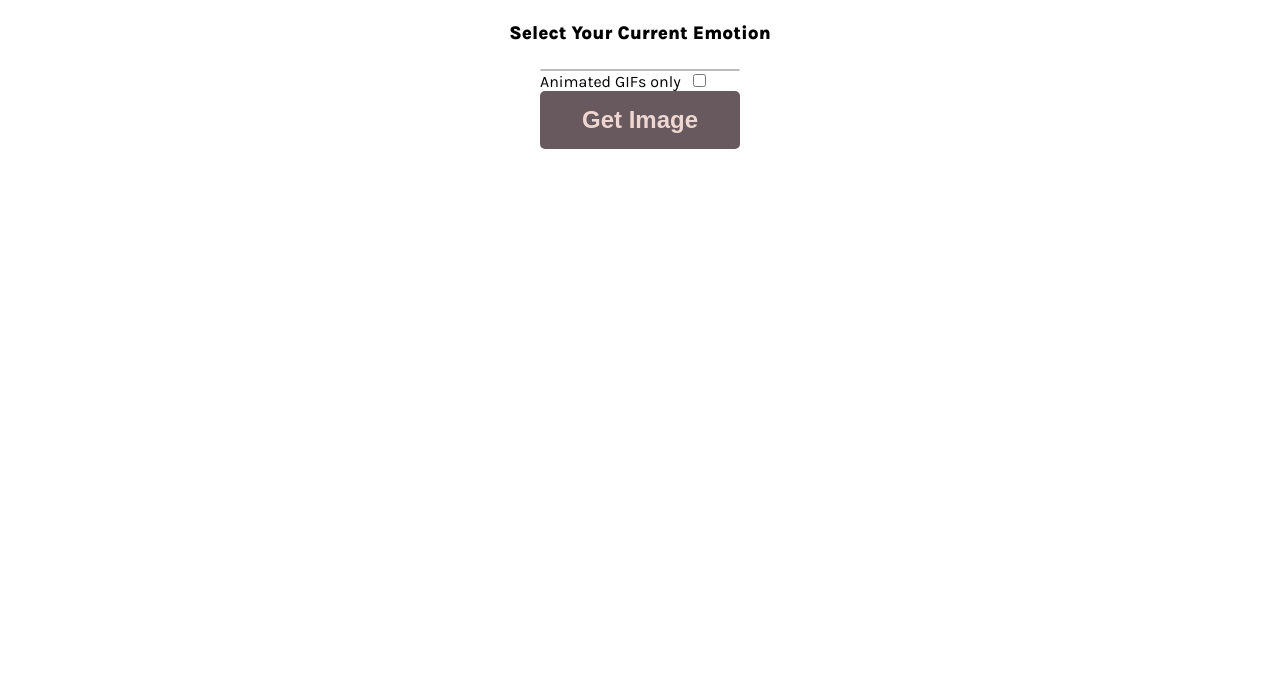
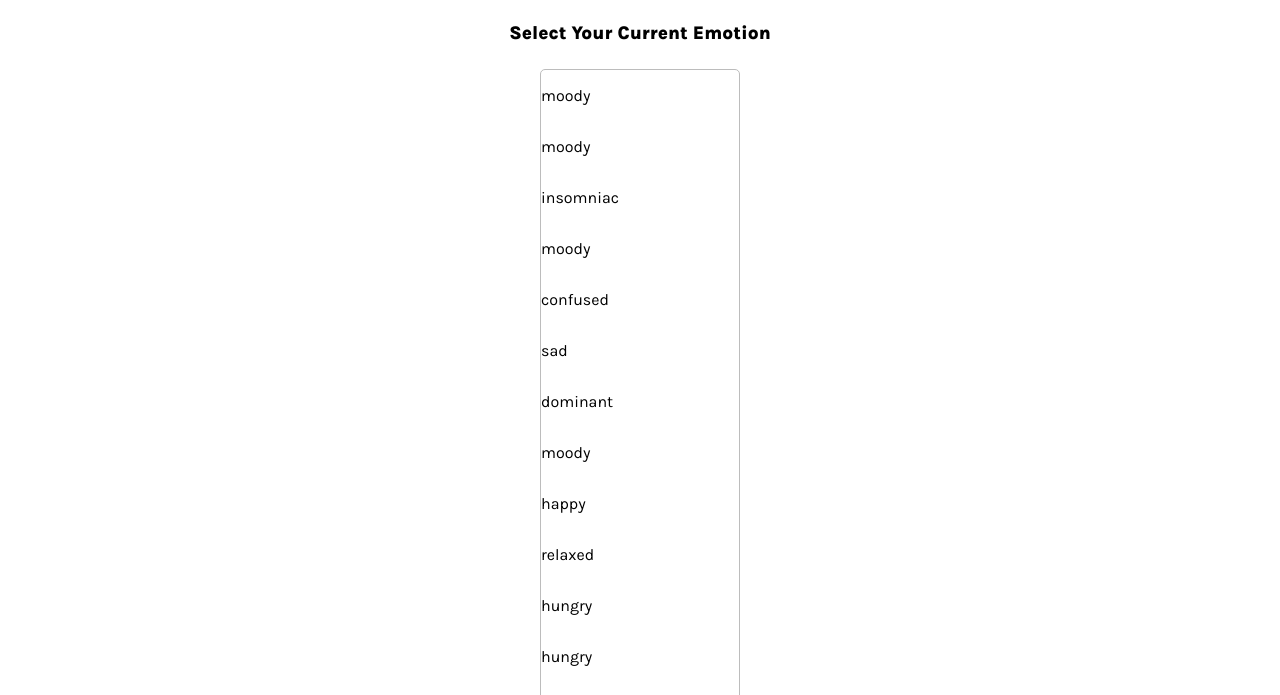
Before and after one commit to RicardoBachmann/meme-picker, a plain HTML site: page index.html in a window 1280 px wide. Shown: the part 98-793 px from the top of the page. Drawn offline with Linux system fonts and the light colour scheme.

Commit message:
Render out emotionRadios

```diff
--- a/index.html
+++ b/index.html
@@ -26,7 +26,7 @@
     <main>
       <h3>Select Your Current Emotion</h3>
       <section class="controls--container">
-        <div class="emotion--radios"></div>
+        <div class="emotion--radios" id="emotion-radios"></div>
         <div class="gifs-check">
           <lable class="lable--gifs-check">Animated GIFs only</lable>
           <input class="option--gifs-only" type="checkbox" />
--- a/script.js
+++ b/script.js
@@ -169,6 +169,8 @@ const catsData = [
   },
 ];
 
+const emotionRadios = document.getElementById("emotion-radios");
+
 function getEmotionsArray(cats) {
   const emotionsArray = [];
 
@@ -181,8 +183,13 @@ function getEmotionsArray(cats) {
 }
 
 function renderEmotionsRadios(cats) {
+  let radioItems = ``;
   const emotions = getEmotionsArray(cats);
-  console.log(emotions);
+
+  for (let emotion of emotions) {
+    radioItems += `<p>${emotion}</p>`;
+  }
+  emotionRadios.innerHTML = radioItems;
 }
 
 renderEmotionsRadios(catsData);
```
